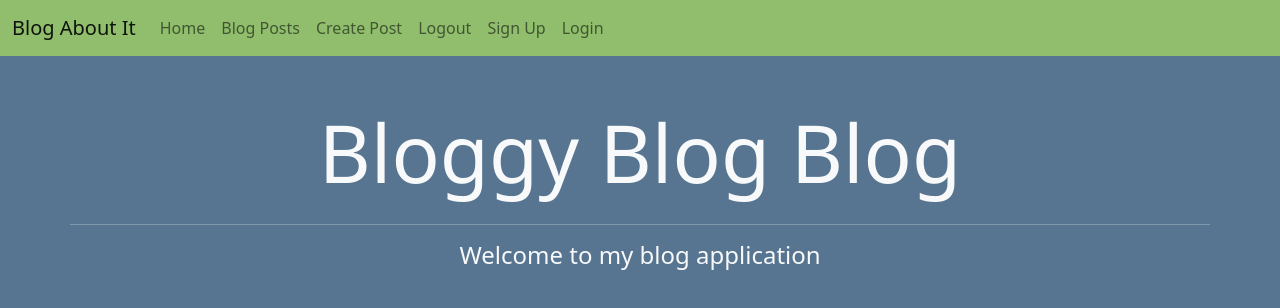
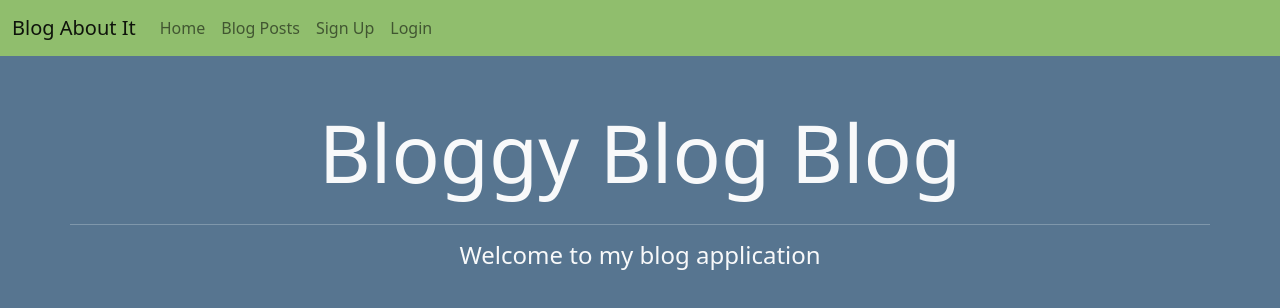
Before and after one commit to ibsy000/week8_project_react_blog, a React (Create React App) app: page / in a window 1280 px wide. Shown: the top 308 px of the page. Built offline with nearby package versions, Linux system fonts and the light colour scheme.

Commit message:
altered navbar to show create post and logout when user logged in, when not logged in navbar shows sign up and login links

```diff
--- a/src/App.jsx
+++ b/src/App.jsx
@@ -34,7 +34,7 @@ export default function App(props) {
 
     return (
         <>
-            <Navbar logout={logout}/>
+            <Navbar logout={logout} loggedIn={loggedIn}/>
             <div className="container">
                 {message ? <FlashMessage message={message} category={category}
                     flashMessage={flashMessage}/> : null}
--- a/src/components/Navbar.jsx
+++ b/src/components/Navbar.jsx
@@ -14,10 +14,17 @@ export default function Navbar(props) {
                         <div className="navbar-nav">
                             <Link className="nav-link" to="/">Home</Link>
                             <Link className="nav-link" to="/posts">Blog Posts</Link>
-                            <Link className="nav-link" to="/create-post">Create Post</Link>
-                            <Link className="nav-link" to="/" onClick={props.logout}>Logout</Link>
-                            <Link className="nav-link" to="/signup">Sign Up</Link>
-                            <Link className="nav-link" to="/login">Login</Link>
+                            {props.loggedIn ?
+                                <>
+                                    <Link className="nav-link" to="/create-post">Create Post</Link>
+                                    <Link className="nav-link" to="/" onClick={props.logout}>Logout</Link>
+                                </>
+                                :
+                                <>
+                                    <Link className="nav-link" to="/signup">Sign Up</Link>
+                                    <Link className="nav-link" to="/login">Login</Link>
+                                </>
+                            }
                         </div>
                     </div>
                 </div>
```
